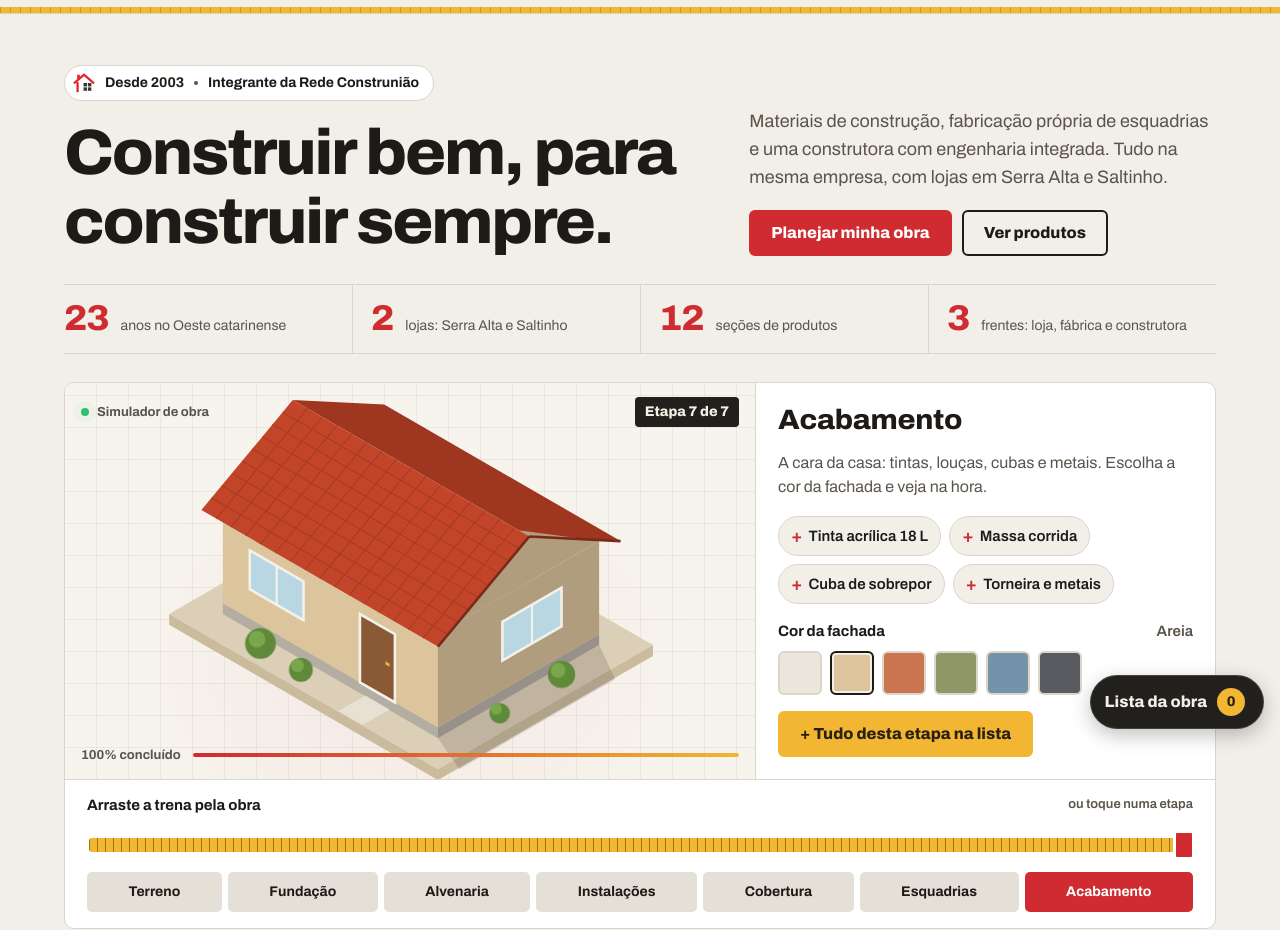
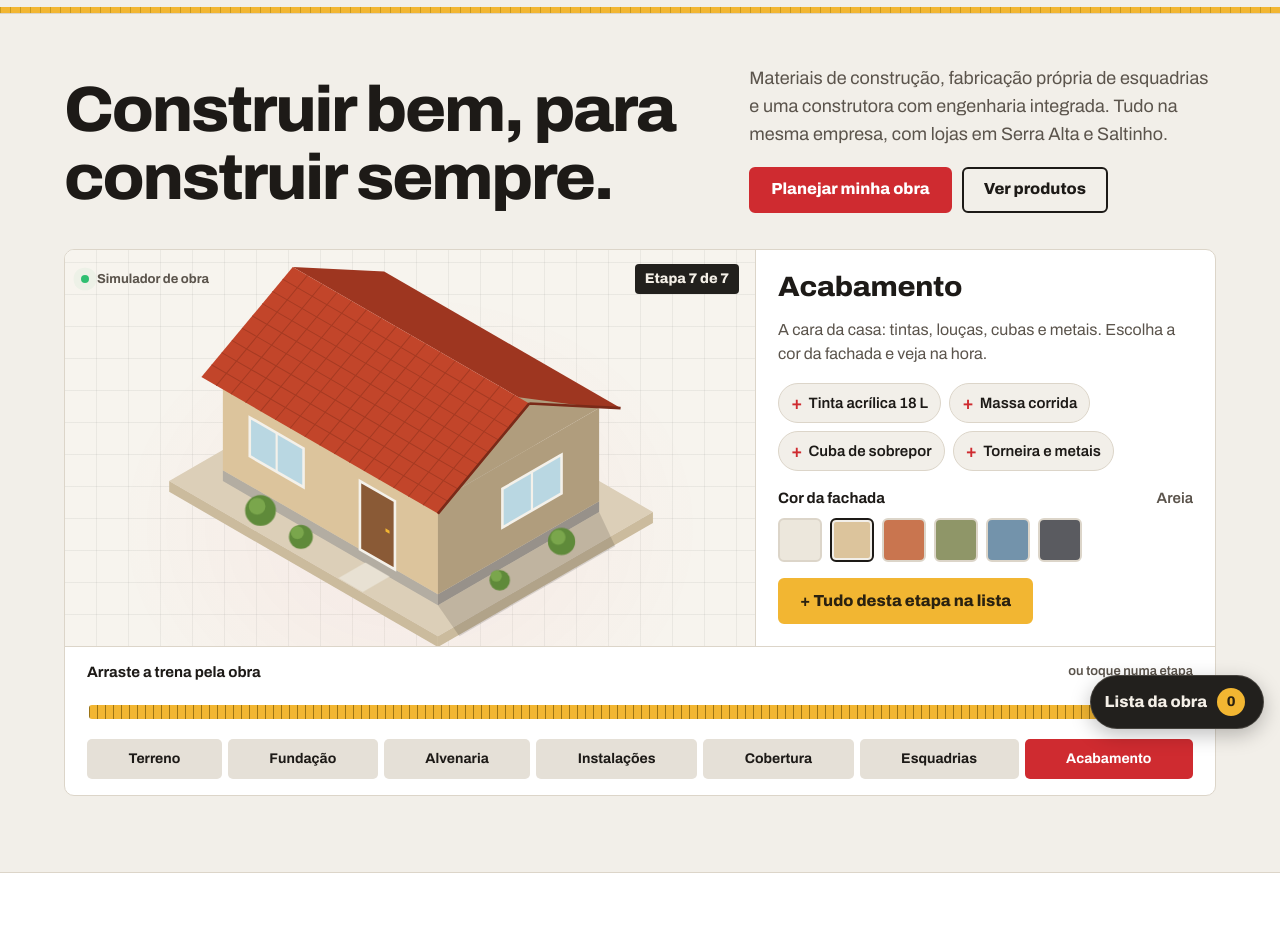
Before and after one commit to DanielStrapazzon/construbem-site, a plain HTML site: page index.html in a window 1280 px wide. Shown: the part 55-985 px from the top of the page. Drawn offline with Linux system fonts and the light colour scheme.

Commit message:
Abertura mais limpa: sem selo, faixa de números e barra repetida
Co-Authored-By: Claude Opus 5.5 <noreply@anthropic.com>
Claude-Session: https://claude.ai/code/session_01Mawpux8SNx8Pf2g1y8kKSh

```diff
--- a/css/site.css
+++ b/css/site.css
@@ -420,7 +420,7 @@ footer .wm small{white-space:normal;line-height:1.3}
 .cred-pill{justify-self:start;white-space:nowrap;display:inline-flex;align-items:center;gap:10px;padding:6px 14px 6px 8px;border-radius:999px;border:1px solid var(--line);background:var(--card);font-size:14px;font-weight:700;color:var(--ink)}
 .cred-pill svg{color:var(--logo-gray)}
 .cred-pill i{width:4px;height:4px;border-radius:50%;background:var(--mute)}
-.hero-top{align-items:end}
+.hero-top{align-items:end;margin-bottom:36px}
 .hero .lead{font-size:18px}
 .trust{display:grid;grid-template-columns:repeat(4,minmax(0,1fr));border-top:1px solid var(--line);border-bottom:1px solid var(--line);margin-bottom:28px}
 .trust div{display:flex;align-items:baseline;gap:12px;padding:16px 18px 16px 0}
--- a/index.html
+++ b/index.html
@@ -14,7 +14,7 @@
 <link rel="icon" href="img/icone.svg" type="image/svg+xml">
 <link rel="preload" href="fonts/archivo.woff2" as="font" type="font/woff2" crossorigin>
 <link rel="stylesheet" href="css/fonts.css?v=1">
-<link rel="stylesheet" href="css/site.css?v=11">
+<link rel="stylesheet" href="css/site.css?v=12">
 </head>
 <body>
 <header>
@@ -38,7 +38,6 @@
   <div class="wrap">
     <div class="hero-top">
       <div class="h-main">
-        <span class="cred-pill"><svg viewBox="0 0 48 48" width="22" height="22" aria-hidden="true"><path d="M4 23 24 6l20 17" fill="none" stroke="#e0262c" stroke-width="5" stroke-linecap="square"/><rect x="9" y="6" width="6" height="9" fill="#e0262c"/><path d="M10 22v22" stroke="#e0262c" stroke-width="5"/><g fill="currentColor"><rect x="23" y="24" width="7.5" height="7.5"/><rect x="32.5" y="24" width="7.5" height="7.5"/><rect x="23" y="33.5" width="7.5" height="7.5"/><rect x="32.5" y="33.5" width="7.5" height="7.5"/></g></svg>Desde 2003 <i></i> Integrante da Rede Construnião</span>
         <h1>Construir bem, para construir sempre.</h1>
       </div>
       <div class="side">
@@ -46,14 +45,8 @@
         <div class="ctas"><a class="btn solid" href="#construtora">Planejar minha obra</a><a class="btn" href="#produtos">Ver produtos</a></div>
       </div>
     </div>
-    <div class="trust" aria-label="Números da Construbem">
-      <div><b>23</b><span>anos no Oeste catarinense</span></div>
-      <div><b>2</b><span>lojas: Serra Alta e Saltinho</span></div>
-      <div><b>12</b><span>seções de produtos</span></div>
-      <div><b>3</b><span>frentes: loja, fábrica e construtora</span></div>
-    </div>
     <div class="site" id="obra">
-      <div class="stage-pic"><div class="hud"><span class="live"><i></i>Simulador de obra</span><span class="tag" id="stTag">Etapa 7 de 7</span></div><div class="hud-b"><span id="stPct">100% concluído</span><span class="bar"><i id="stBar"></i></span></div><svg id="house" viewBox="0 0 600 460" preserveAspectRatio="xMidYMid meet" role="img" aria-label="Casa sendo construída etapa por etapa"></svg></div>
+      <div class="stage-pic"><div class="hud"><span class="live"><i></i>Simulador de obra</span><span class="tag" id="stTag">Etapa 7 de 7</span></div><svg id="house" viewBox="0 0 600 460" preserveAspectRatio="xMidYMid meet" role="img" aria-label="Casa sendo construída etapa por etapa"></svg></div>
       <div class="stage-ui">
         <h3 id="stName" style="font-size:28px;font-stretch:104%;font-weight:800">Acabamento</h3>
         <p id="stDesc"></p>
@@ -299,6 +292,6 @@
 <div class="toast" id="toast" role="status"></div>
 
 <script src="js/dados.js?v=7"></script>
-<script src="js/site.js?v=9"></script>
+<script src="js/site.js?v=10"></script>
 </body>
 </html>
--- a/js/site.js
+++ b/js/site.js
@@ -65,7 +65,7 @@ function house(){
   if(!reduce&&prev>=0&&stage>prev)svg.querySelectorAll('[data-s]').forEach(el=>{const k=+el.dataset.s;if(k>prev&&k<=stage){el.classList.add('drop');el.style.animationDelay=((k-prev-1)*.12)+'s'}});
   prev=stage;
 }
-function setStage(k){stage=k;const S=stages[k];$('stRange').value=k;$('stName').textContent=S.n;$('stDesc').textContent=S.d;$('stTag').textContent='Etapa '+(k+1)+' de 7';const pc=Math.round((k+1)/7*100);$('stPct').textContent=pc+'% concluído';$('stBar').style.width=pc+'%';
+function setStage(k){stage=k;const S=stages[k];$('stRange').value=k;$('stName').textContent=S.n;$('stDesc').textContent=S.d;$('stTag').textContent='Etapa '+(k+1)+' de 7';
   $('stItems').innerHTML=S.it.map(n=>`<button class="chip" data-n="${esc(n)}"><b>+</b>${esc(n)}</button>`).join('');
   $('paint').hidden=!S.paint;$('paintName').textContent=paint[0];
   $('steps').querySelectorAll('button').forEach((b,i)=>b.setAttribute('aria-current',i===k));house()}
```
